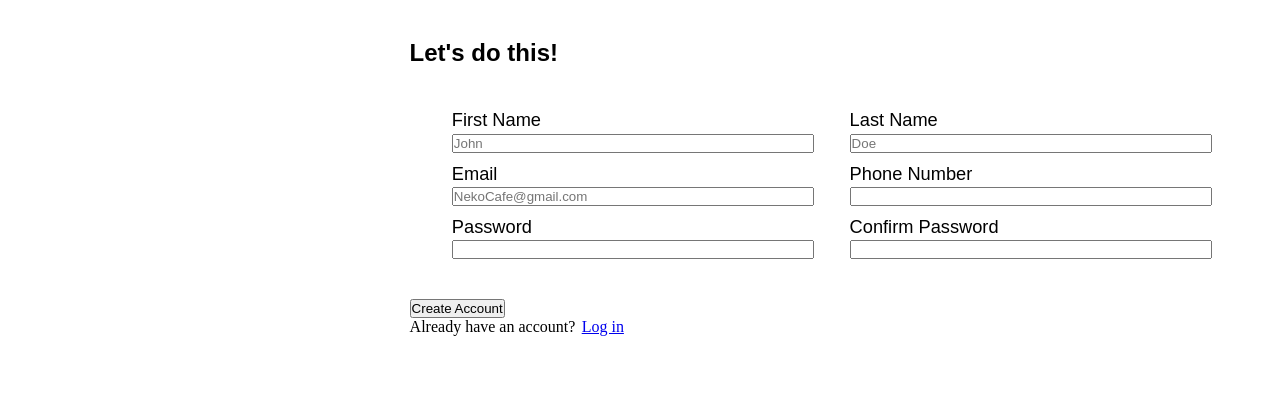
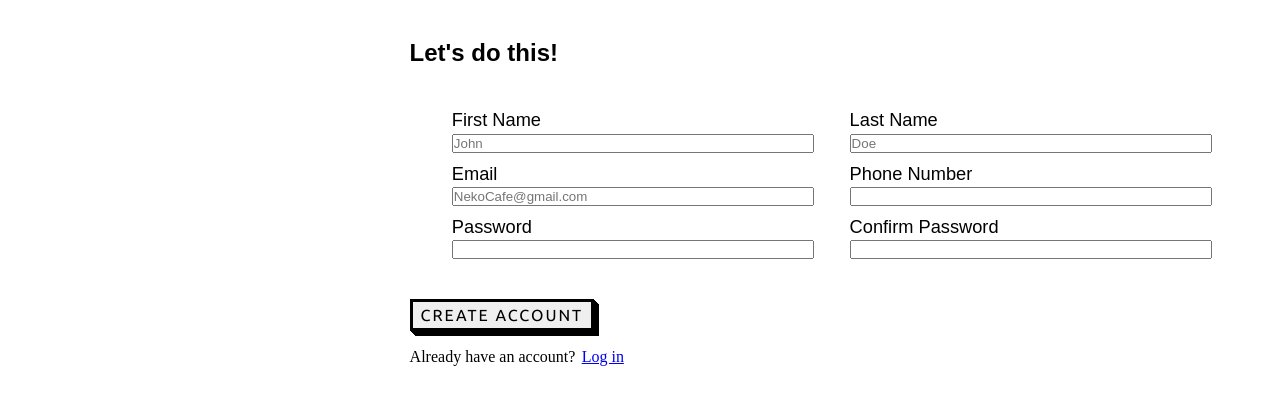
Before and after one commit to Yashido/sign-up, a plain HTML site: page index.html in a window 1280 px wide. Shown: the part 281-686 px from the top of the page. Drawn offline with Linux system fonts and the light colour scheme; a web font is replaced by a local one.

Commit message:
Button stylized

```diff
--- a/style.css
+++ b/style.css
@@ -124,12 +124,36 @@ main {
         min-width: auto;
       }
 
-      .submit-login {
+    .submit-login {
         margin-top: 5%;
       }
 
-      .account-login {
+    .signup-button {
+        font-family: var(--font-head);
+        font-size: 16px;
+        letter-spacing: 2px;
+        text-decoration: none;
+        text-transform: uppercase;
+        color: #000;
+        cursor: pointer;
+        border: 3px solid;
+        padding: 0.25em 0.5em;
+        box-shadow: 1px 1px 0px 0px, 2px 2px 0px 0px, 3px 3px 0px 0px, 4px 4px 0px 0px, 5px 5px 0px 0px;
+        position: relative;
+        user-select: none;
+        -webkit-user-select: none;
+        touch-action: manipulation;
+    }
+
+    .signup-button:active {
+        box-shadow: 0px 0px 0px 0px;
+        top: 5px;
+        left: 5px;
+    }
+
+    .account-login {
         display: flex;
         gap: .5vw;
+        margin-top: 2%;
       }
 }
```
